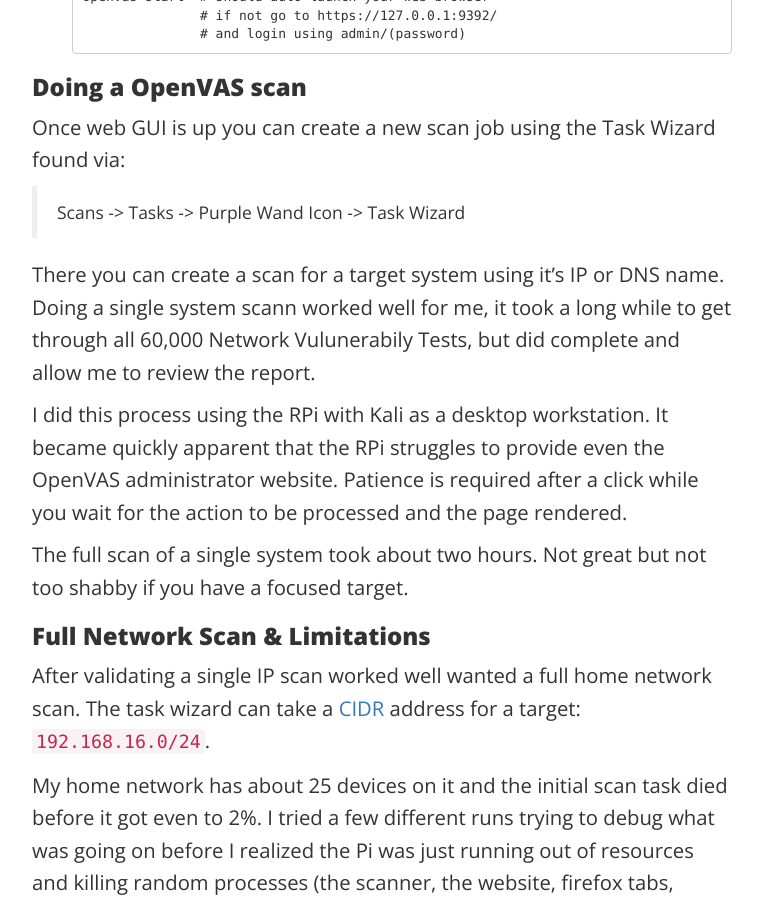
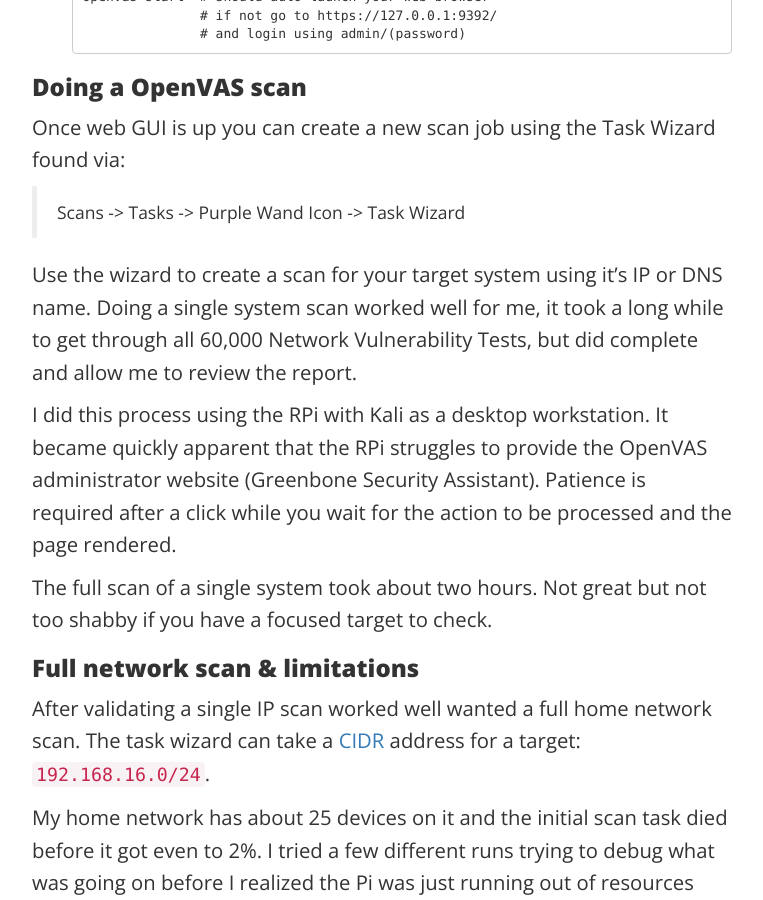
Before and after one commit to dayne/dayne.github.com, a Jekyll site: the page built from _posts/2018-05-24-RPi_Vulnerability_Scanner.md, in a window 1280 px wide and 900 px high, scrolled down 1880 px. Shown: the whole window, without its empty margins (258-1021 px from the left). Built offline with Jekyll 4.4.1, drawn with Linux system fonts in a browser that asks for light colours; nearby versions of some CDN libraries; some of the changed text lies outside the part shown.

Commit message:
good nuf

```diff
--- a/_posts/2018-05-24-RPi_Vulnerability_Scanner.md
+++ b/_posts/2018-05-24-RPi_Vulnerability_Scanner.md
@@ -12,7 +12,7 @@
 
 As part of the effort I wanted to evaluate the use of this tool on a Raspberry Pi.  Turns  out it can work for single host scanning but has some limitations for larger network scans.
 
-The guide [Install OpenVAS for Broad Vulnerabilty Assessment](https://null-byte.wonderhowto.com/how-to/install-openvas-for-broad-vulnerability-assessment-0179318/) by [Barrow](https://creator.wonderhowto.com/barrow/) on [Null-Byte Wonder How To](https://null-byte.wonderhowto.com) is still relevant as of May 2018 for the [RPI Kali 2018.02](https://www.offensive-security.com/kali-linux-arm-images/) as out by [Offensive Security](https://www.offensive-security.com/).
+The [Install OpenVAS for Broad Vulnerabilty Assessment](https://null-byte.wonderhowto.com/how-to/install-openvas-for-broad-vulnerability-assessment-0179318/) guide by [Barrow](https://creator.wonderhowto.com/barrow/) on [Null-Byte Wonder How To](https://null-byte.wonderhowto.com) is still relevant as of May 2018 for the [RPI Kali 2018.02](https://www.offensive-security.com/kali-linux-arm-images/) as put out by the [Offensive Security](https://www.offensive-security.com/) team.
 
 
 ### Installing Kali & OpenVAS
@@ -56,13 +56,13 @@
 
 >Scans -> Tasks -> Purple Wand Icon -> Task Wizard
 
-There you can create a scan for a target system using it's IP or DNS name. Doing a single system scann worked well for me, it took a long while to get through all 60,000 Network Vulunerabily Tests, but did complete and allow me to review the report.
+Use the wizard to create a scan for your target system using it's IP or DNS name. Doing a single system scan worked well for me, it took a long while to get through all 60,000 Network Vulnerability Tests, but did complete and allow me to review the report.
 
-I did this process using the RPi with Kali as a desktop workstation. It became quickly apparent that the RPi struggles to provide even the OpenVAS administrator website. Patience is required after a click while you wait for the action to be processed and the page rendered.
+I did this process using the RPi with Kali as a desktop workstation. It became quickly apparent that the RPi struggles to provide the OpenVAS administrator website (Greenbone Security Assistant). Patience is required after a click while you wait for the action to be processed and the page rendered.
 
-The full scan of a single system took about two hours.  Not great but not too shabby if you have a focused target.
+The full scan of a single system took about two hours.  Not great but not too shabby if you have a focused target to check.
 
-### Full Network Scan & Limitations
+### Full network scan & limitations
 
 After validating a single IP scan worked well wanted a full home network scan.  The task wizard can take a [CIDR](https://en.wikipedia.org/wiki/Classless_Inter-Domain_Routing#IPv4_CIDR_blocks) address for a target: `192.168.16.0/24`.
 
```
